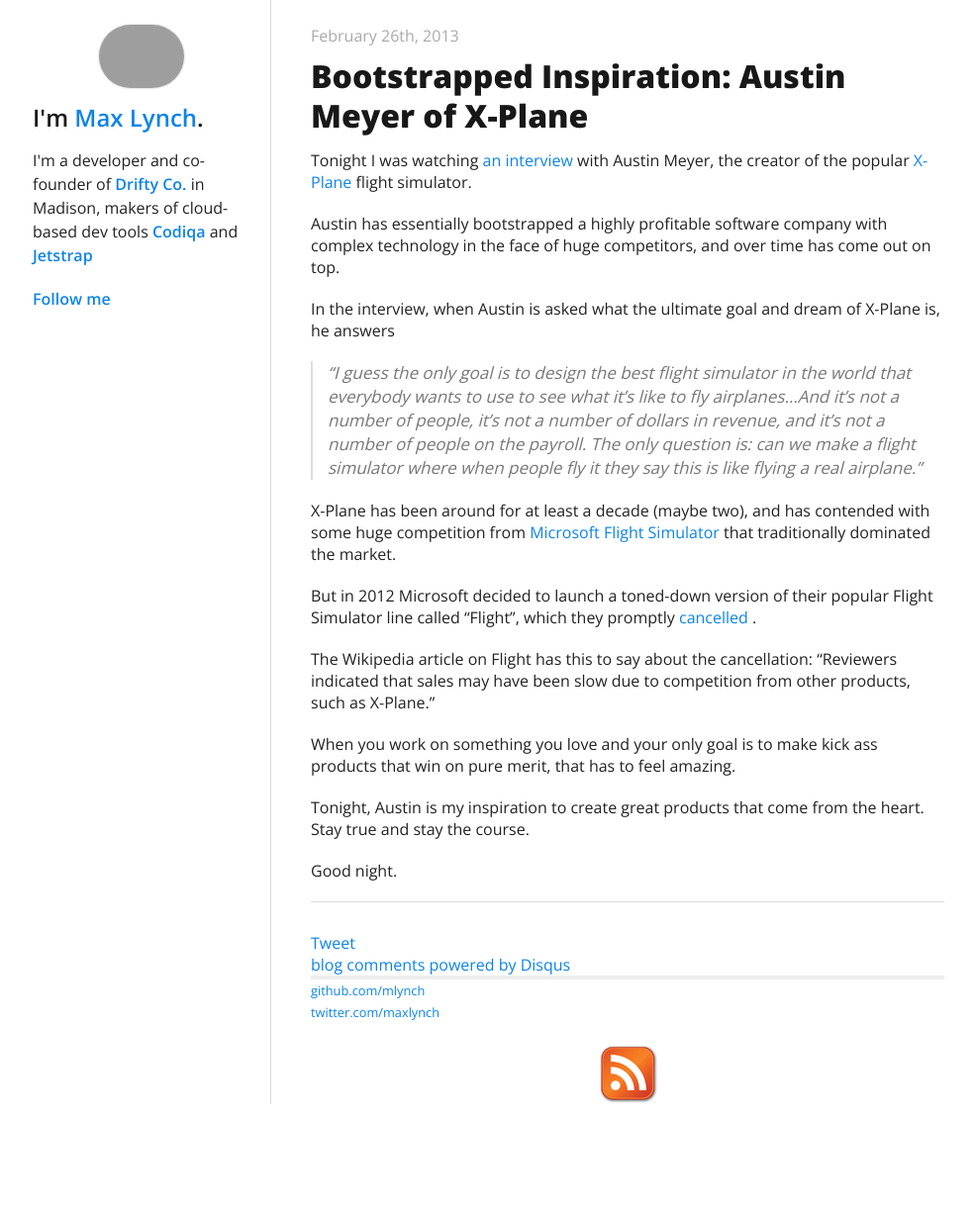
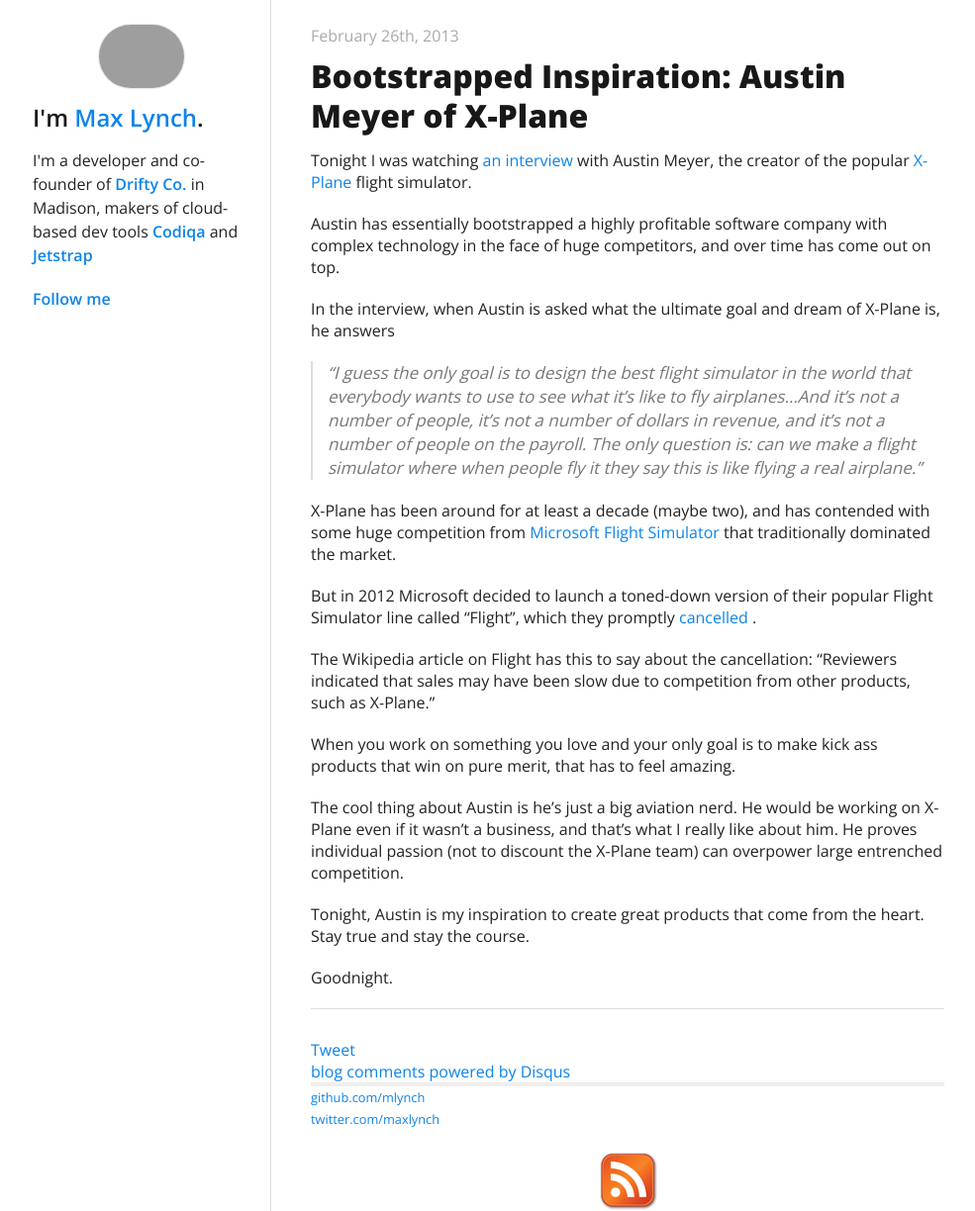
Before and after one commit to mlynch/mlynch.github.com, a Jekyll site: the page built from _posts/2013-02-26-austinmeyer.markdown, in a window 1280 px wide. Shown: the whole page at 99% size, without its empty margins (137-1122 px from the left). Built offline with Jekyll 4.4.1, drawn with Linux system fonts in a browser that asks for light colours; nearby versions of some CDN libraries; Markdown is read by kramdown in place of the engine named in the settings; comment, search, counter and statistics services are not loaded; before the commit the page ends 1116 px from its top, so only the background shows below that; grey boxes are pictures that could not be loaded.

Commit message:
Update _posts/2013-02-26-austinmeyer.markdown

```diff
--- a/_posts/2013-02-26-austinmeyer.markdown
+++ b/_posts/2013-02-26-austinmeyer.markdown
@@ -30,6 +30,8 @@ The Wikipedia article on Flight has this to say about the cancellation: "Reviewe
 
 When you work on something you love and your only goal is to make kick ass products that win on pure merit, that has to feel amazing.
 
+The cool thing about Austin is he's just a big aviation nerd. He would be working on X-Plane even if it wasn't a business, and that's what I really like about him. He proves individual passion (not to discount the X-Plane team) can overpower large entrenched competition.
+
 Tonight, Austin is my inspiration to create great products that come from the heart. Stay true and stay the course.
 
-Good night.
+Goodnight.
```
